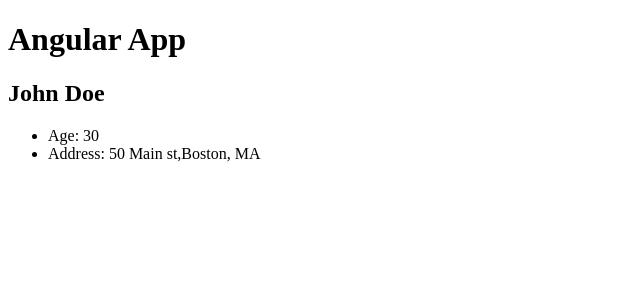
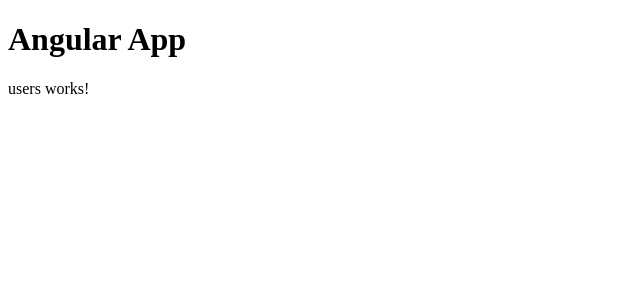
Before and after one commit to eyalmol/angularapp, an Angular app: page / in a window 1280 px wide. Shown: the top 300 px of the page, without its empty margins (0-640 px from the left). Built offline with nearby package versions, Linux system fonts and the light colour scheme.

Commit message:
generating_components_oninit

```diff
--- a/src/app/app.component.html
+++ b/src/app/app.component.html
@@ -1,2 +1,2 @@
 <h1>Angular App</h1>
-<app-user></app-user>
+<app-users></app-users>
--- a/src/app/app.module.ts
+++ b/src/app/app.module.ts
@@ -4,8 +4,9 @@
 import { AppRoutingModule } from './app-routing.module';
 import { AppComponent } from './app.component';
 import { UserComponent } from './components/user/user.component';
+import { UsersComponent } from './components/users/users.component';
 @NgModule({
-  declarations: [AppComponent, UserComponent],
+  declarations: [AppComponent, UserComponent, UsersComponent],
   imports: [BrowserModule, AppRoutingModule],
   providers: [],
   bootstrap: [AppComponent],
--- a/src/app/components/user/user.component.ts
+++ b/src/app/components/user/user.component.ts
@@ -1,4 +1,4 @@
-import { Component } from '@angular/core';
+import { Component, OnInit } from '@angular/core';
 import { User } from '../../models/User';
 @Component({
   selector: 'app-user',
@@ -6,12 +6,13 @@
   // template: '<h2>John Doe</h2>',
   styleUrls: ['./user.component.css'],
 })
-export class UserComponent {
+export class UserComponent implements OnInit {
   //Properties
-  user: User;
+  user: User | any;
 
   //Methodes
-  constructor() {
+  constructor() {}
+  ngOnInit(): void {
     this.user = {
       firstName: 'John',
       lastName: 'Doe',
--- /dev/null
+++ b/src/app/components/users/users.component.html
@@ -0,0 +1 @@
+<p>users works!</p>
--- /dev/null
+++ b/src/app/components/users/users.component.ts
@@ -0,0 +1,14 @@
+import { Component, OnInit } from '@angular/core';
+
+@Component({
+  selector: 'app-users',
+  templateUrl: './users.component.html',
+  styleUrls: ['./users.component.css'],
+})
+export class UsersComponent implements OnInit {
+  constructor() {}
+
+  ngOnInit(): void {
+    console.log('init...');
+  }
+}
```
Also changed, not shown: src/app/components/users/users.component.css (added).
